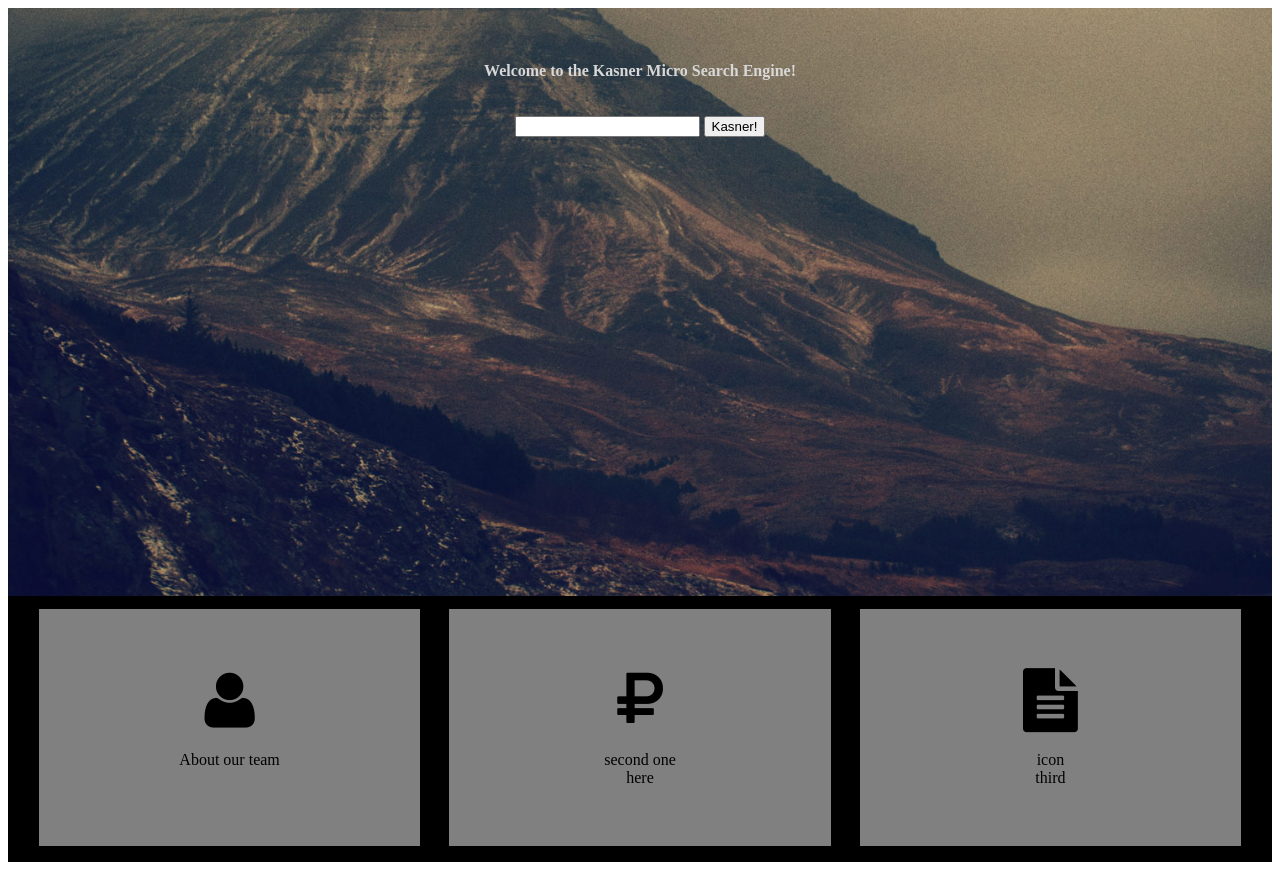
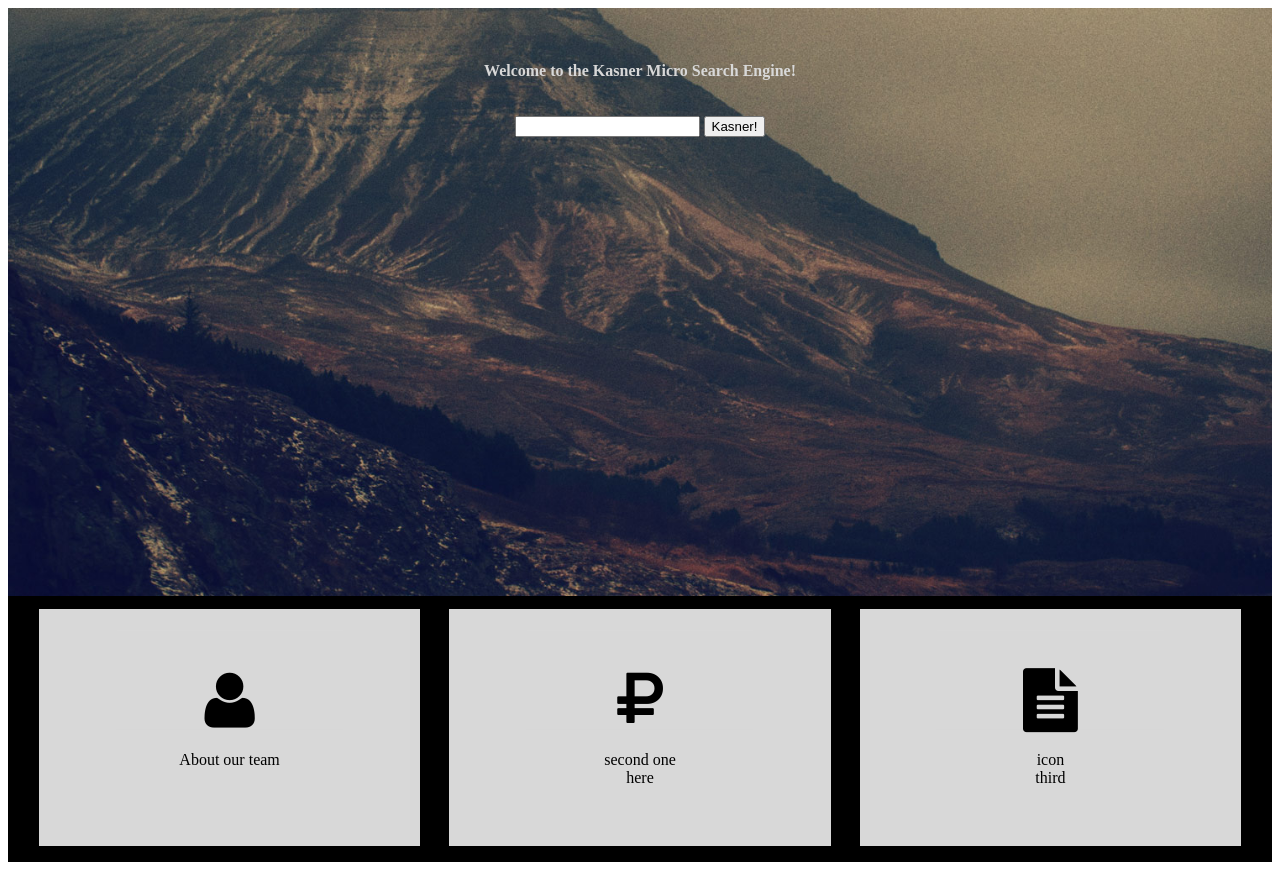
Before and after one commit to dchukhin/kasner_project, a Django app: page / in a window 1280 px wide. Run offline with Django 3.2, Linux system fonts and the light colour scheme; parts of the project's set-up code (start-up, migrations or seed data) failed here and were passed over.

Commit message:
create style.css and load for index page

```diff
--- /dev/null
+++ b/engine1/static/engine1/style.css
@@ -0,0 +1,38 @@
+#banner {
+  background-image: url('banner.jpg');
+  width: 100%;
+  height: 75%;
+  background-size: cover;
+  color: #d8d8d8;
+  background-position: center center;
+  text-align: center;
+}
+div.container-wide {
+  position: relative;
+  text-align: center;
+  width: 100%;
+  background: #000000;
+}
+div.container-thirds {
+  width: 30%;
+  height: 30%;
+  position: relative;
+  background: #d8d8d8;
+  display: inline-block;
+  margin: 1%;
+  text-align: center;
+  border-style: solid;
+  border-width: 1px;
+  border-color: #d8d8d8;
+}
+div.container-thirds p {
+  padding: 10%;
+  background: #d8d8d8;
+  position: absolute;
+  top: 40%;
+  left: 50%;
+  width: 40%;
+  height: 10%;
+  margin-right: 10%;
+  transform: translate(-50%, -90%);
+}
--- /dev/null
+++ b/engine1/static/engine1/style.less
@@ -0,0 +1,44 @@
+@grey: #d8d8d8;
+@black: #000000;
+
+#banner {
+    background-image:url('./banner.jpg');
+    width:100%;
+    height: 75%;
+    background-size: cover;
+    text-align: center;
+    color: @grey;
+    background-position: center center;
+    text-align: center;
+}
+div.container-wide{
+    position:relative;
+    text-align:center;
+    width: 100%;
+    background: @black;
+}
+
+div.container-thirds {
+    width: 30%;
+    height: 30%;
+    position: relative;
+    background: @grey;
+    display:inline-block;
+    margin: 1%;
+    text-align: center;
+    border-style: solid;
+    border-width: 1px;
+    border-color: @grey;
+}
+
+div.container-thirds p {
+    padding: 10%;
+    background: @grey;
+    position: absolute;
+    top: 40%;
+    left: 50%;
+    width: 40%;
+    height: 10%;
+    margin-right:10%;
+    transform: translate(-50%, -90%)
+}
--- a/engine1/templates/index.html
+++ b/engine1/templates/index.html
@@ -1,50 +1,7 @@
 <html>
 <head>
 <link rel="stylesheet" href="../static/engine1/font-awesome-4.2.0/css/font-awesome.css">
-<style>
-#banner {
-    background-image:url('../static/engine1/banner.jpg');
-    width:100%;
-    height: 75%;
-    background-size: cover;
-    text-align: center;
-    color: #d8d8d8;
-    background-position: center center;
-    text-align: center;
-}
-div.container{
-    position:relative;
-    text-align:center;
-    width: 100%;
-    background: #000000;
-}
-div.container1 {
-    width: 30%;
-    height: 30%;
-    position: relative;
-    background: grey;
-    display:inline-block;
-    margin: 1%;
-    text-align: center;
-    border-style: solid;
-    border-width: 1px;
-    border-color: grey;
-
-}
-div.container1 p {
-    padding: 10%;
-    background: grey;
-    position: absolute;
-    top: 40%;
-    left: 50%;
-    width: 40%;
-    height: 10%;
-    margin-right:10%;
-    transform: translate(-50%, -90%) }
-}
-
-
-</style>
+<link rel='stylesheet' href='{{STATIC_URL}}/engine1/style.css'>
 </head>
 <body>
 
@@ -60,8 +17,8 @@ div.container1 p {
     </form>
 </div>
 
-<div class=container>
-    <div class=container1>
+<div class=container-wide>
+    <div class=container-thirds>
         <p>
         <a href="about" style="color:black"><i class="fa fa-user fa-4x"></i></a><br><br>
         <a href="about" style="color:black;text-decoration:none">About our team</a><br>
@@ -69,7 +26,7 @@ div.container1 p {
         </p>
     </div>
 
-    <div class=container1>
+    <div class=container-thirds>
         <p>
         <i class="fa fa-ruble fa-4x"></i><br><br>
         second one<br>
@@ -77,7 +34,7 @@ div.container1 p {
         </p>
     </div>
 
-    <div class=container1>
+    <div class=container-thirds>
     <p>
     <i class="fa fa-file-text fa-4x"></i><br><br>
     icon <br>
```
